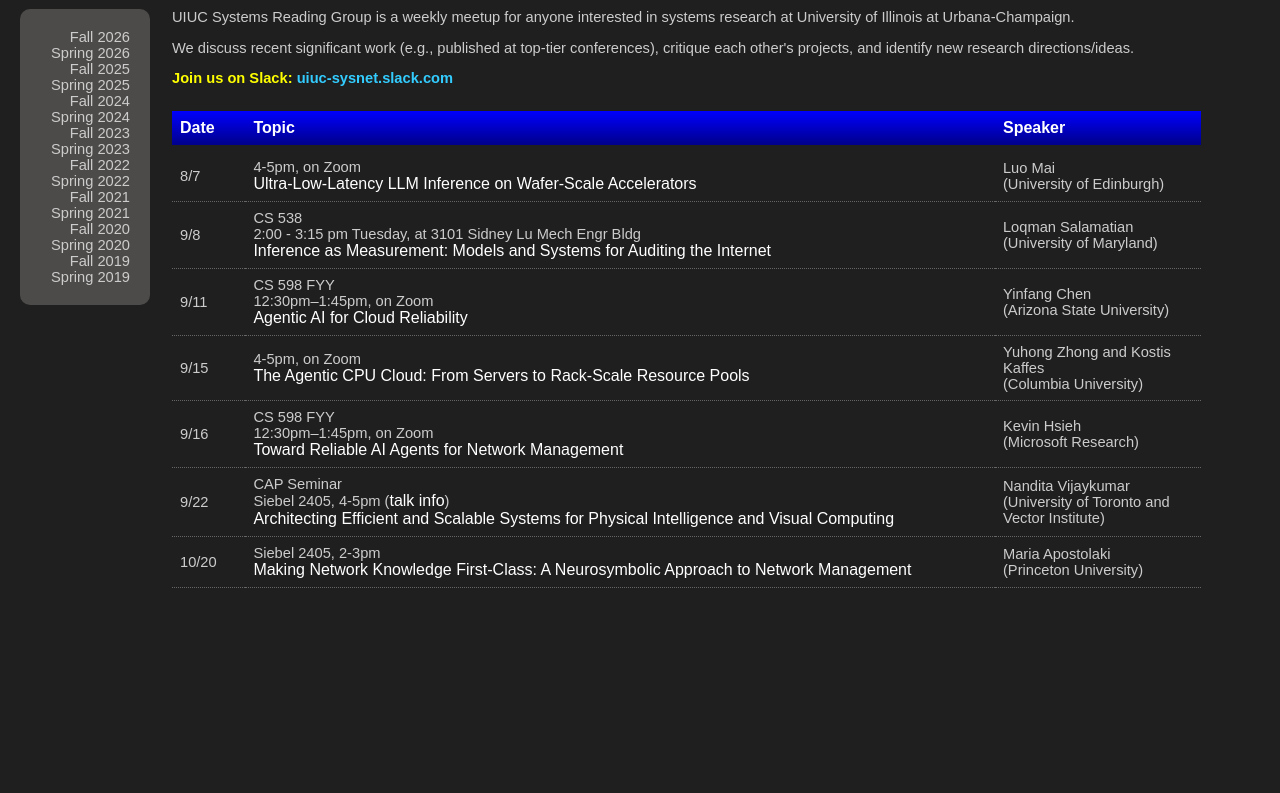
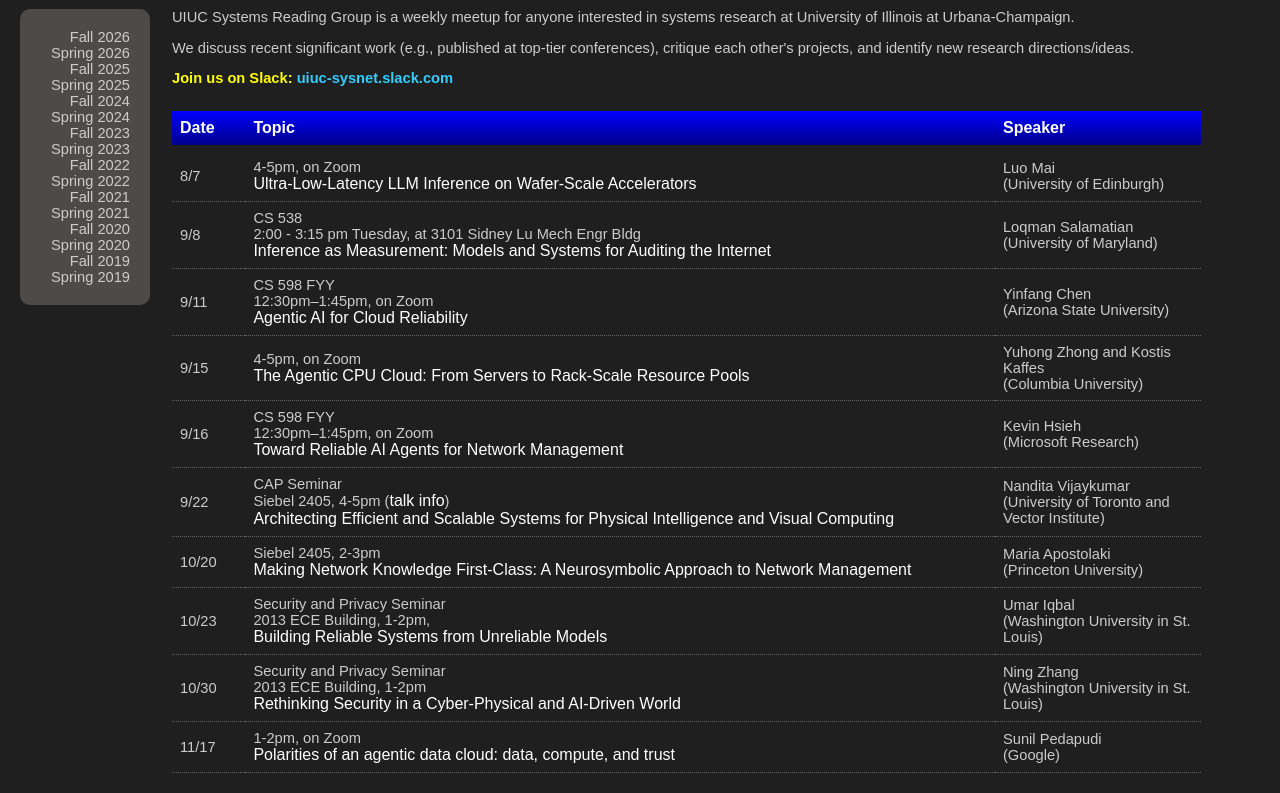
Before and after one commit to systems-seminar-uiuc/systems-seminar-uiuc.github.io, a plain HTML site: page fall26/index.html in a window 1280 px wide. Shown: the part 163-956 px from the top of the page. Before the commit the page ends 800 px from the top, so only its background shows below. Drawn offline with Linux system fonts and the light colour scheme.

Commit message:
Add seminar details to index.html

```diff
--- a/fall26/index.html
+++ b/fall26/index.html
@@ -230,6 +230,64 @@
                                 </td>
                             </tr>
 
+							<!-- ----------------------------- -->
+
+							<tr>
+                                <td> 10/23 </td>
+
+                                <td>
+                                    Security and Privacy Seminar
+                                    <br>
+									2013 ECE Building, 1-2pm,
+									<br>
+									<a href="Umar_Iqbal.md">Building Reliable Systems from Unreliable Models</a>
+                                </td>
+
+                                <td>
+									Umar Iqbal
+									<br>
+									(Washington University in St. Louis)
+                                </td>
+                            </tr>
+
+							<!-- ----------------------------- -->
+
+							<tr>
+                                <td> 10/30 </td>
+
+                                <td>
+                                    Security and Privacy Seminar
+                                    <br>
+									2013 ECE Building, 1-2pm
+									<br>
+									<a href="Ning_Zhang.md">Rethinking Security in a Cyber-Physical and AI-Driven World</a>
+                                </td>
+
+                                <td>
+									Ning Zhang
+									<br>
+									(Washington University in St. Louis)
+                                </td>
+                            </tr>
+
+							<!-- ----------------------------- -->
+
+							<tr>
+                                <td> 11/17 </td>
+
+                                <td>
+                                    1-2pm, on Zoom
+                                    <br>
+                                    <a href="Sunil_Pedapudi.md">Polarities of an agentic data cloud: data, compute, and trust</a>
+                                </td>
+
+                                <td>
+									Sunil Pedapudi
+									<br>
+									(Google)
+                                </td>
+                            </tr>
+
                         </tbody>
                     </table>
 
```
